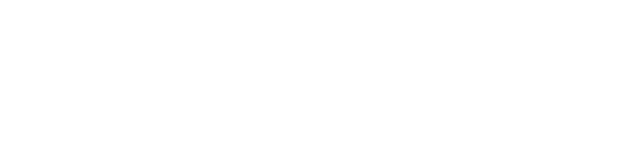
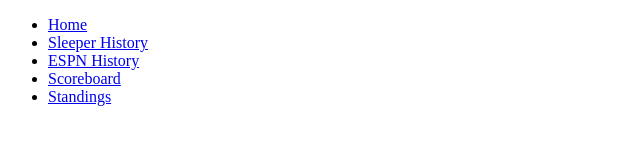
Before and after one commit to TripleZOP/KS_Fantasy, a plain HTML site: page index.html in a window 1280 px wide. Shown: the whole page, without its empty margins (0-640 px from the left). Drawn offline with Linux system fonts and the light colour scheme.

Commit message:
added nav elements

```diff
--- a/index.html
+++ b/index.html
@@ -12,8 +12,13 @@
         </header>
 
         <nav>
-
-
+            <ul>
+                <li><a href = "index.html">Home</a></li>
+                <li><a href = "sleeper.html">Sleeper History</a></li>
+                <li><a href = "espn.html">ESPN History</a></li>
+                <li><a href = "scoreboard.html">Scoreboard</a></li>
+                <li><a href = "standings.html">Standings</a></li>
+            </ul>
         </nav>
 
         <main>
```
